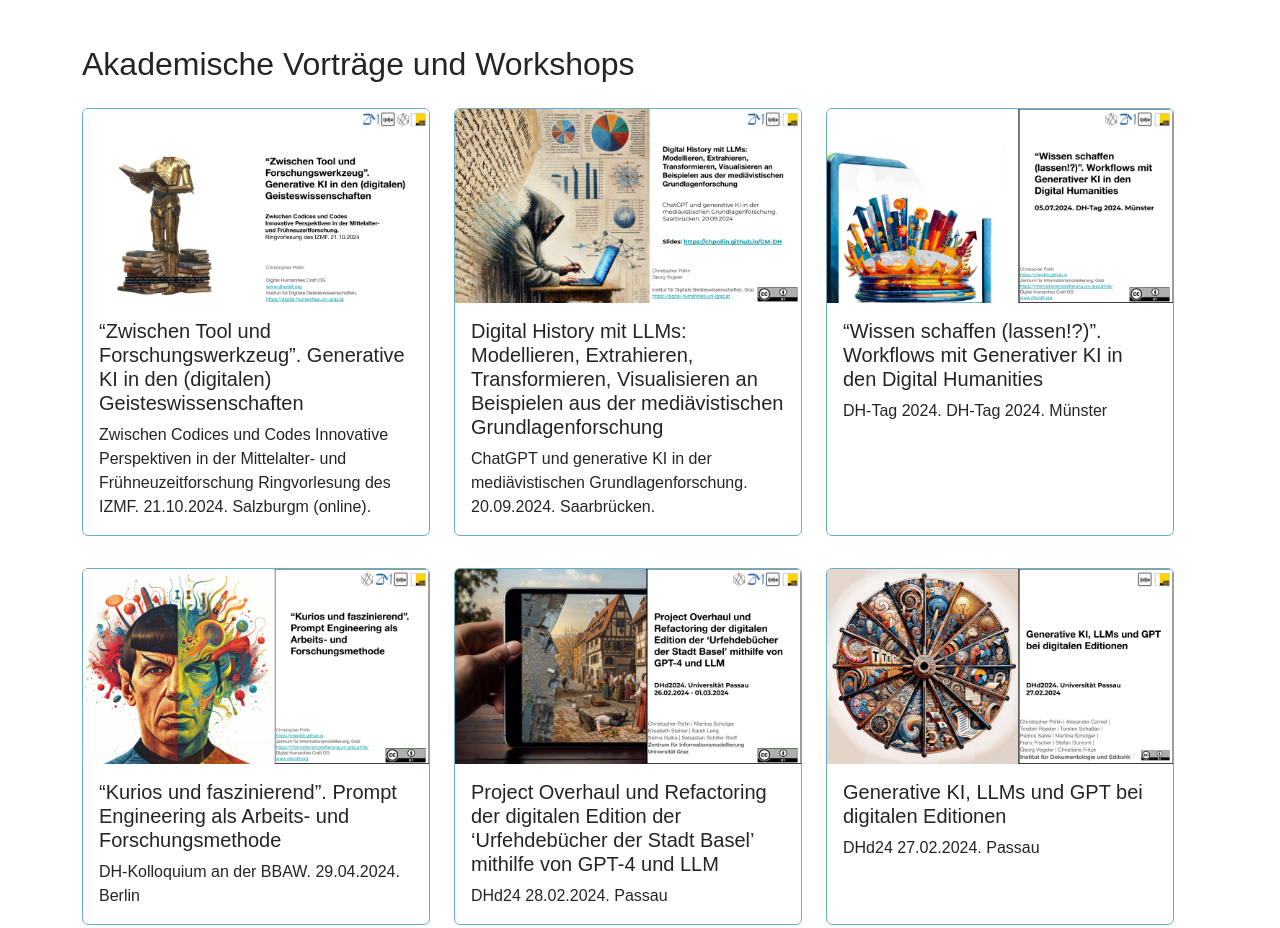
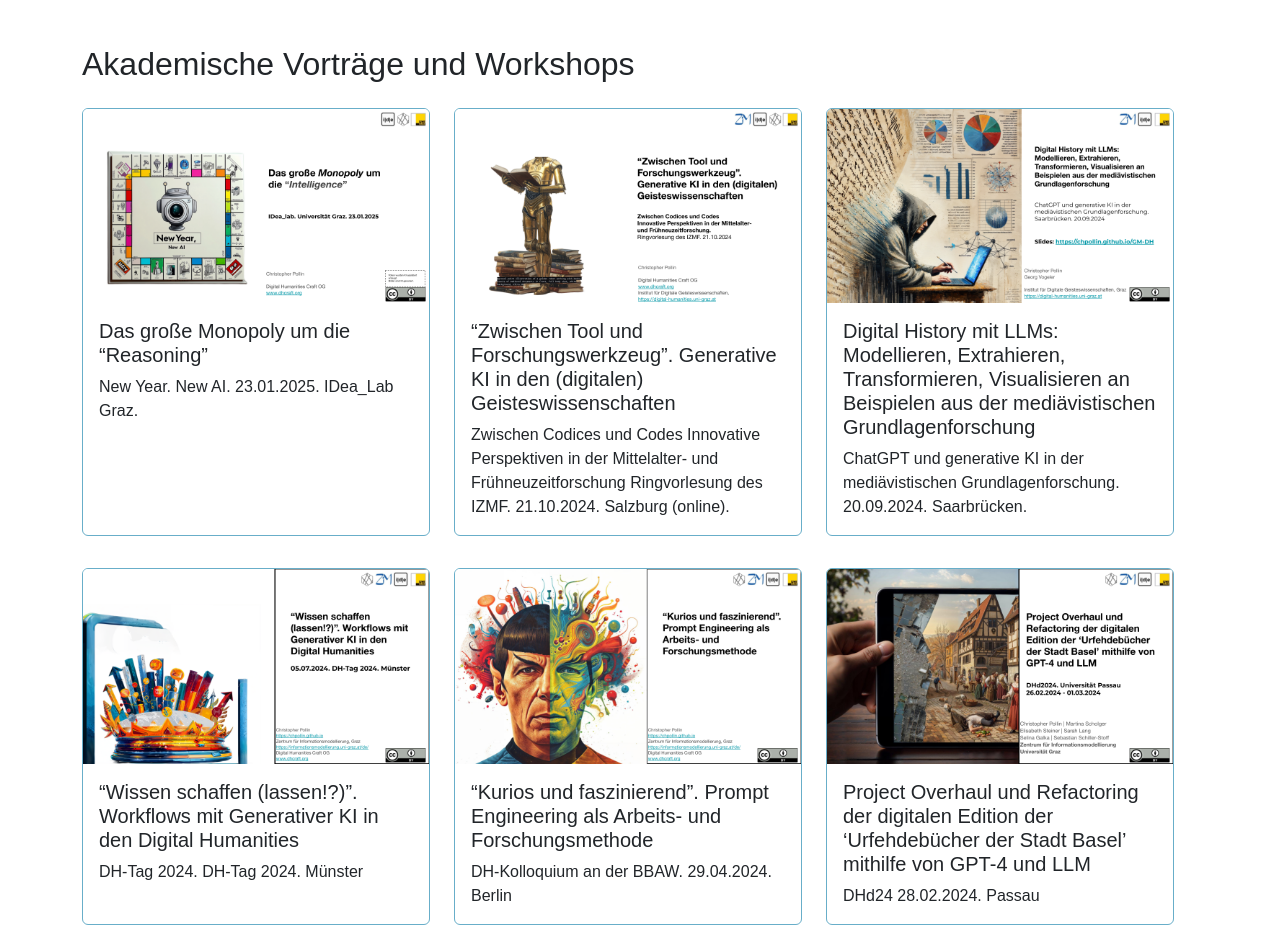
Before and after one commit to chpollin/GM-DH, a plain HTML site: page index.html in a window 1280 px wide. Shown: the part 1458-2386 px from the top of the page. Drawn offline with nearby package versions, Linux system fonts and the light colour scheme.

Commit message:
add new year. new ai.

```diff
--- a/index.html
+++ b/index.html
@@ -31,7 +31,7 @@
         <div class="container mt-4">
             <section>
                 <h1>Workshopreihe "Angewandte Generative KI in den (digitalen) Geisteswissenschaften" - AGKI</h1>
-                <p class="lead">How to cite: Pollin, C. (2024). Workshopreihe "Angewandte Generative KI in den (digitalen) Geisteswissenschaften" (v1.1.0). Zenodo. <a href="https://doi.org/10.5281/zenodo.10647754" target="_blank" rel="noopener noreferrer">https://doi.org/10.5281/zenodo.10647754</a></p>
+                <p class="lead">How to cite: Pollin, C. (2025). Workshopreihe "Angewandte Generative KI in den (digitalen) Geisteswissenschaften" (v1.1.0). Zenodo. <a href="https://doi.org/10.5281/zenodo.10647754" target="_blank" rel="noopener noreferrer">https://doi.org/10.5281/zenodo.10647754</a></p>
                 <p>Diese Workshop-Reihe konzentriert sich auf die Anwendung von GPT und anderen generativen Modellen, sowie Prompt Engineering in den digitalen Geisteswissenschaften. Elisabethstraße 59/III, 8010 Graz, Seminarraum 81.31.</p>
                 <ul>
                     <li><a href="https://www.zotero.org/groups/5319178/agki-dh" target="_blank" rel="noopener noreferrer">Zotero Bibliothek (Literatur und Papers)</a></li>
@@ -128,13 +128,26 @@
             <div class="row my-5">
                 <h2>Akademische Vorträge und Workshops</h2>
                 <div class="row my-3">
+
+                    <div class="col-sm-4">
+                        <a href="https://docs.google.com/presentation/d/1VGM78qkljvSmurSmcBFzkrOSpGdUmxpsI-yhcyXWQXE/edit?usp=sharing" class="card-link text-decoration-none">
+                            <div class="card">
+                                <img src="img/New-Year-New-AI-IdeaLab-25.png" class="card-img-top" alt="New-Year-New-AI-IdeaLab">
+                                <div class="card-body">
+                                    <h5 class="card-title">Das große Monopoly um die “Reasoning”</h5>
+                                    <p class="card-text">New Year. New AI. 23.01.2025. IDea_Lab Graz.</p>
+                                </div>
+                            </div>
+                        </a>
+                    </div>
+
                     <div class="col-sm-4">
                         <a href="https://docs.google.com/presentation/d/1scgbG0m1M_gQrkQyMsdNblUi6TGGGtfJVMVKl1M9Y4Q/edit?usp=sharing" class="card-link text-decoration-none">
                             <div class="card">
-                                <img src="img/Zwischen-Tool-Forschungswerkzeug-Ringvorlesung-Salzburg-24.png" class="card-img-top" alt="Saarbrücken-Prompting-Model">
+                                <img src="img/Zwischen-Tool-Forschungswerkzeug-Ringvorlesung-Salzburg-24.png" class="card-img-top" alt="Zwischen-Tool-Forschungswerkzeug-Ringvorlesung-Salzburg">
                                 <div class="card-body">
                                     <h5 class="card-title">“Zwischen Tool und Forschungswerkzeug”. Generative KI in den (digitalen) Geisteswissenschaften</h5>
-                                    <p class="card-text">Zwischen Codices und Codes Innovative Perspektiven in der Mittelalter- und Frühneuzeitforschung Ringvorlesung des IZMF. 21.10.2024. Salzburgm (online).</p>
+                                    <p class="card-text">Zwischen Codices und Codes Innovative Perspektiven in der Mittelalter- und Frühneuzeitforschung Ringvorlesung des IZMF. 21.10.2024. Salzburg (online).</p>
                                 </div>
                             </div>
                         </a>
@@ -150,6 +163,11 @@
                             </div>
                         </a>
                     </div>
+
+                </div>
+            <!-- row -->
+            <div class="row my-3">
+
                 <div class="col-sm-4">
                     <a href="https://docs.google.com/presentation/d/170R1agO69mSxGfNTz-1GdBPNTxmmUGDa1xfdGs7iGNs/edit?usp=sharing" class="card-link text-decoration-none">
                         <div class="card">
@@ -161,9 +179,7 @@
                         </div>
                     </a>
                 </div>
-                </div>
-            <!-- row -->
-            <div class="row my-3">
+
                 <div class="col-sm-4">
                     <a href="https://docs.google.com/presentation/d/1iQRdf96BT4OS_Ayr82IoaQiW-WV28L48hm628ClPVIM/edit?usp=sharing" class="card-link text-decoration-none">
                         <div class="card">
@@ -186,6 +202,12 @@
                         </div>
                     </a>
                 </div>
+
+
+            </div>
+            <!-- row -->
+            <div class="row my-3">
+
                 <div class="col-sm-4">
                     <a href="https://docs.google.com/presentation/d/1e9rr7icqfiRbCKWyI2OJA4FeT24ZTkIP0NxpGO73FMU/edit?usp=sharing" class="card-link text-decoration-none">
                         <div class="card">
@@ -197,10 +219,6 @@
                         </div>
                     </a>
                 </div>
-
-            </div>
-            <!-- row -->
-            <div class="row my-3">
 
                 <div class="col-sm-4">
                     <a href="https://docs.google.com/presentation/d/1as04Dbas-1cCfTqdNJEkA8a_cYoVac7uhnGSercffYM/edit?usp=sharing" class="card-link text-decoration-none">
@@ -224,6 +242,12 @@
                         </div>
                     </a>
                 </div>
+
+
+            </div>
+            <!-- row -->
+            <div class="row my-3">
+
                 <div class="col-sm-4">
                     <a href="https://docs.google.com/presentation/d/1wilgLV1mm8xria4yvaUkghiO7G534JyxRjjR45RkMWw/edit?usp=sharing" class="card-link text-decoration-none">
                         <div class="card">
@@ -236,9 +260,6 @@
                     </a>
                 </div>
 
-            </div>
-            <!-- row -->
-            <div class="row my-3">
                 <div class="col-sm-4">
                     <a href="https://docs.google.com/presentation/d/1KKDJeCsK6pbm5UvmeJ5aq0C5KSdrdJdN1bmkPtDUbdg/edit?usp=sharing" class="card-link text-decoration-none">
                         <div class="card">
```
Also changed, not shown: img/New-Year-New-AI-IdeaLab-25.png (added). Lines whose indentation alone changed are shown as unchanged.
